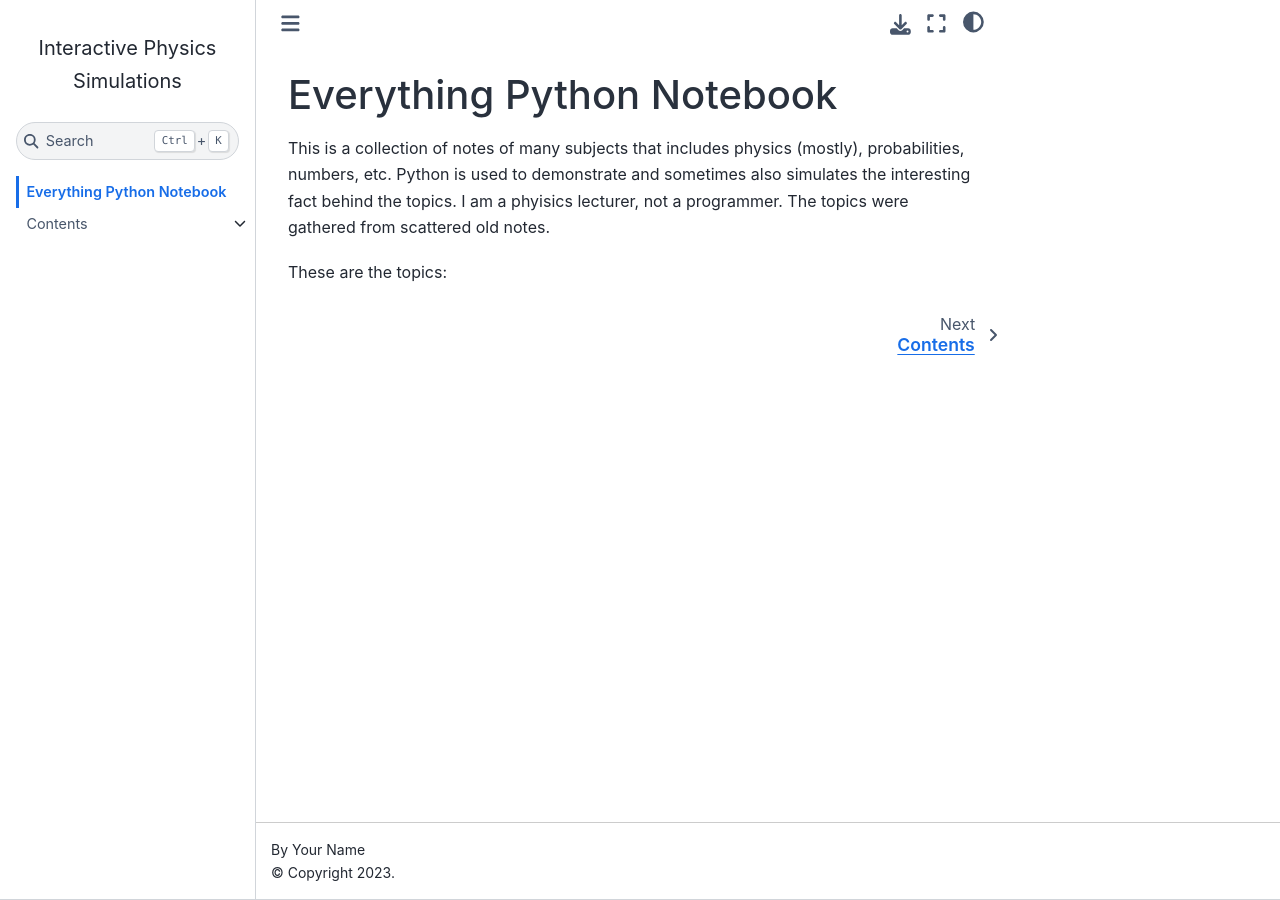
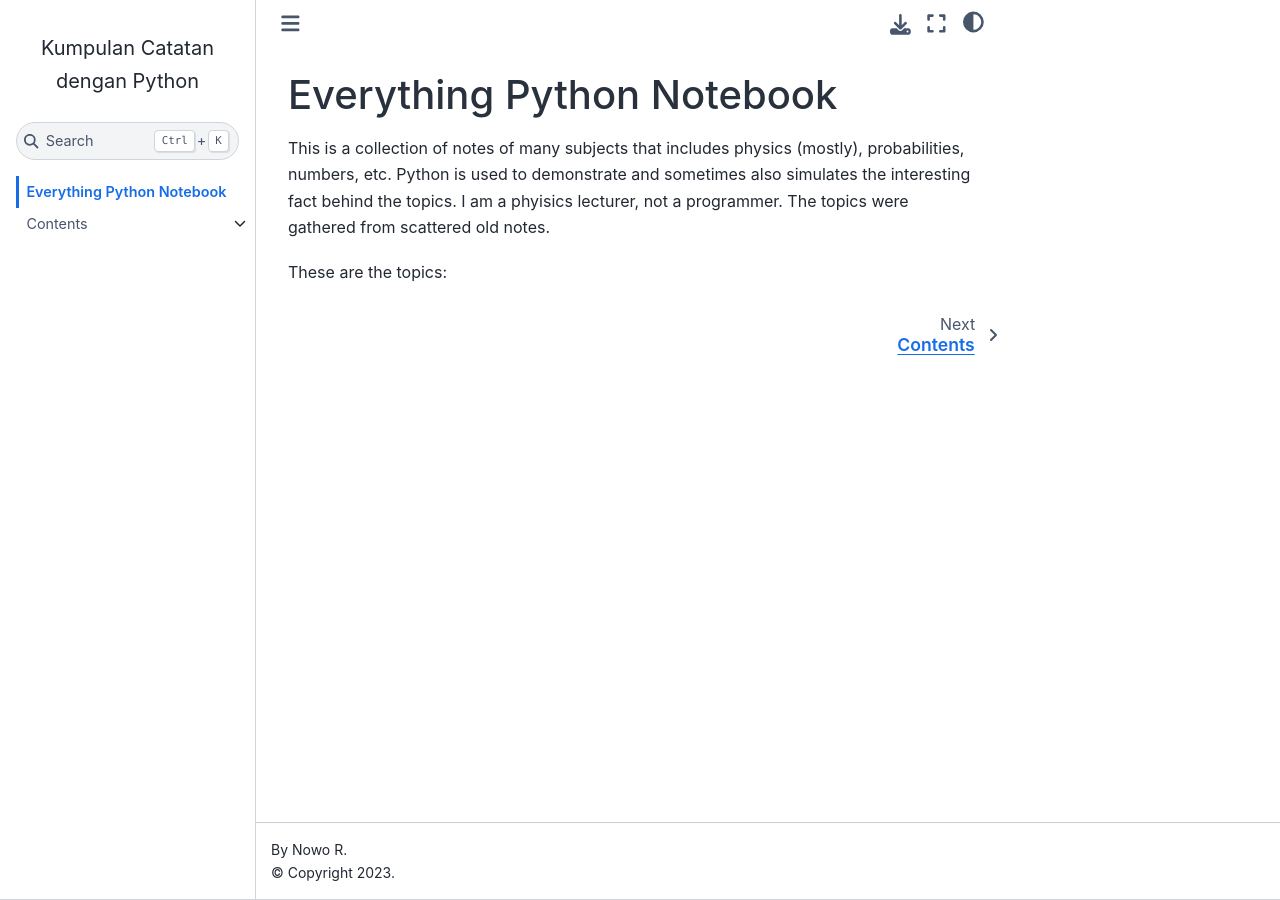
Before and after one commit to noworiv/pynotes, a Jupyter Book: the page built from intro.md, in a window 1280 px wide. Built offline with Jupyter Book 1.0.4 settings and Sphinx 7.4.7 and the Sphinx Book theme 1.1.4, drawn with Linux system fonts in a browser that asks for light colours; pages that are not in the unit, such as notebooks, are missing from menus.

Commit message:
Update title and author in configuration file

```diff
--- a/_config.yml
+++ b/_config.yml
@@ -1,7 +1,7 @@
 # Jupyter Book v1 configuration
 
-title: "Interactive Physics Simulations"
-author: "Your Name"
+title: "Kumpulan Catatan dengan Python"
+author: "Nowo R."
 logo: ""
 
 only_build_toc_files: true
```
